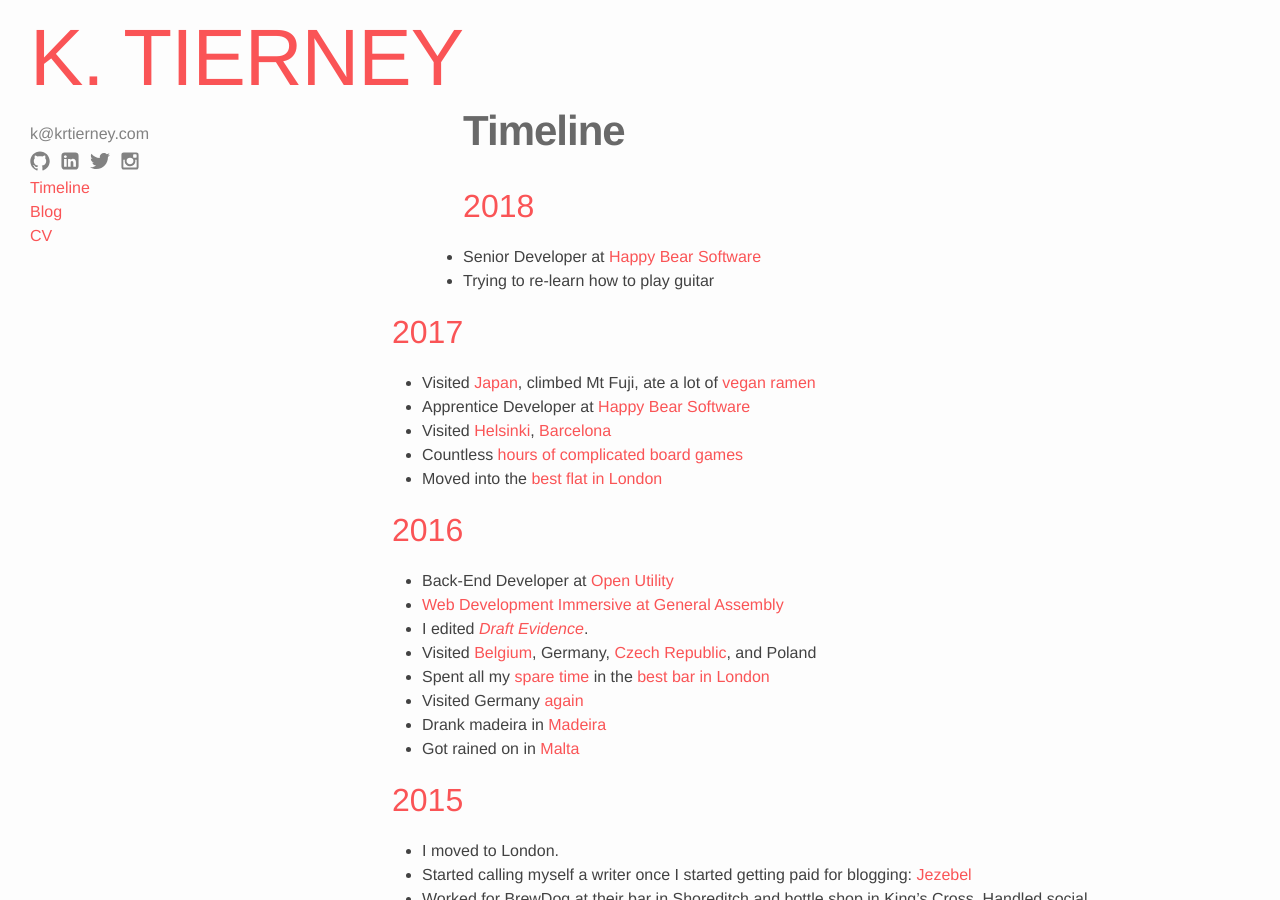
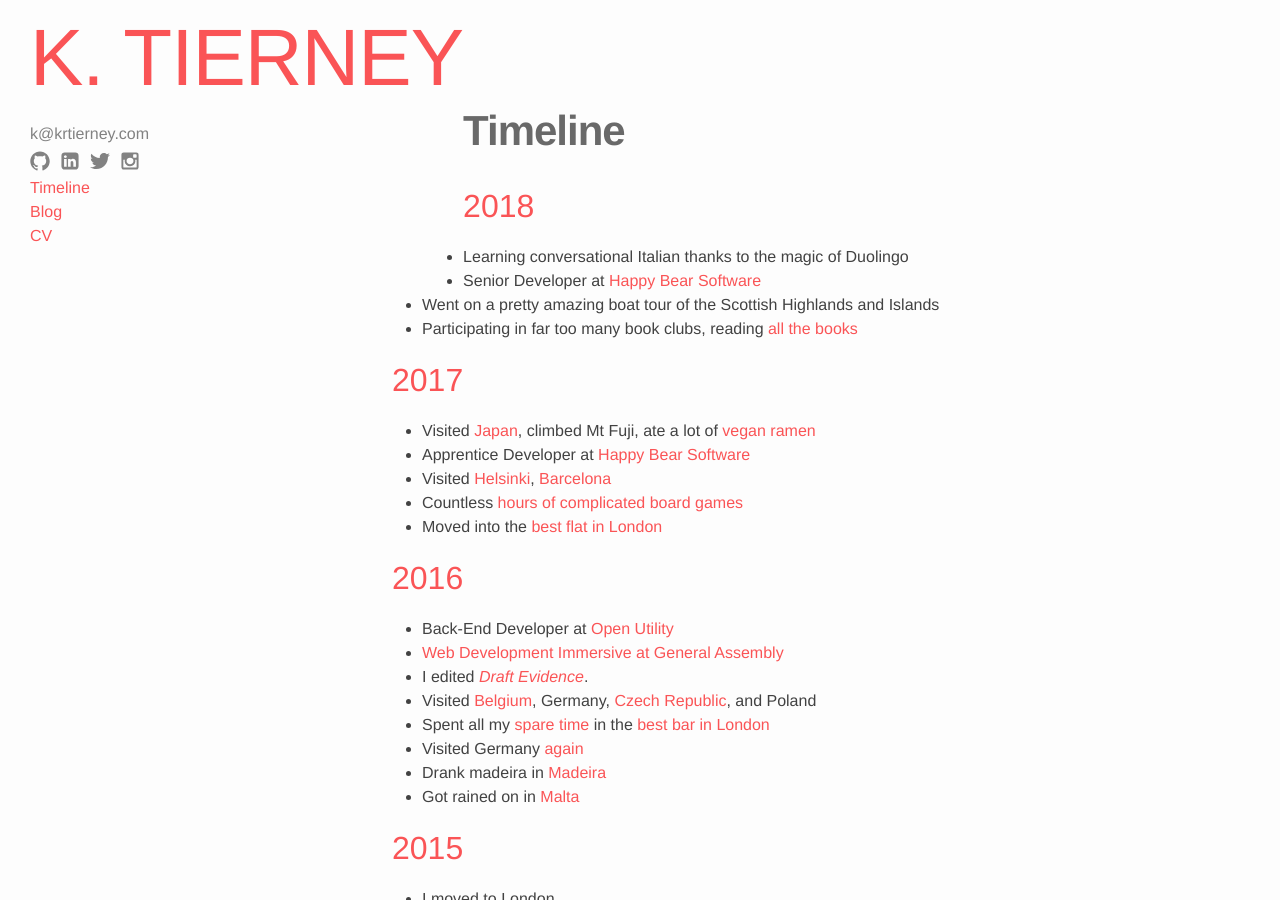
Before and after one commit to krtierney/krtierney.github.io, a Jekyll site: the page built from about.md, in a window 1280 px wide and 900 px high. Built offline with Jekyll 4.4.1, drawn with Linux system fonts in a browser that asks for light colours.

Commit message:
Updates timeline

```diff
--- a/about.md
+++ b/about.md
@@ -6,8 +6,10 @@ published: true
 ---
 ## 2018
 
+* Learning conversational Italian thanks to the magic of Duolingo
 * Senior Developer at [Happy Bear Software](https://www.happybearsoftware.com)
-* Trying to re-learn how to play guitar
+* Went on a pretty amazing boat tour of the Scottish Highlands and Islands
+* Participating in far too many book clubs, reading [all the books](https://www.librarything.com/catalog/kaitlynmeans)
 
 ## 2017
 
```
